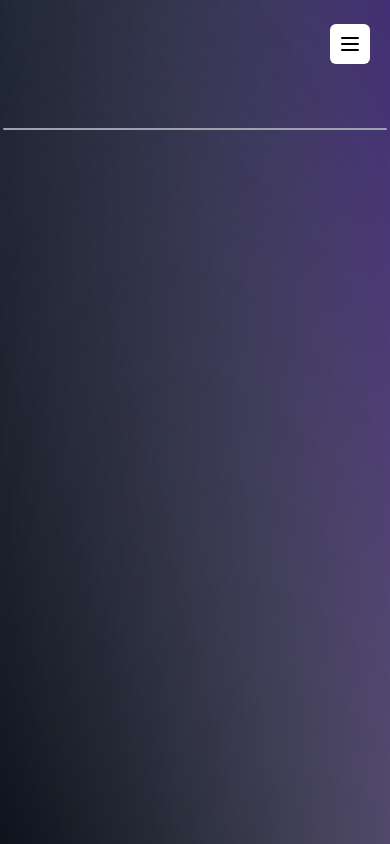
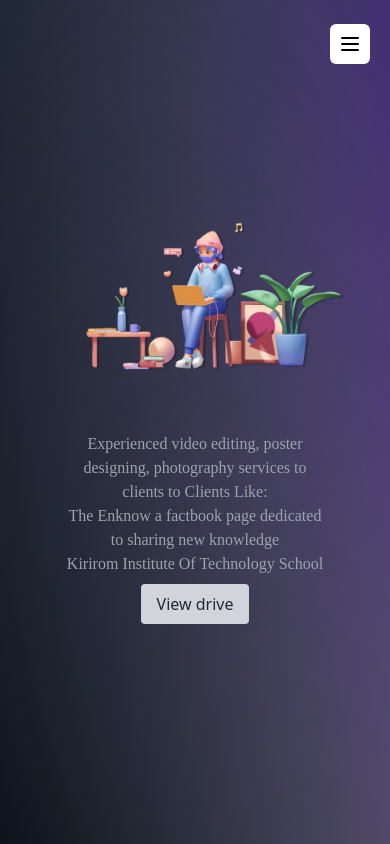
Before and after one commit to YinChantha/portfolio, a React (Vite) app: page /myproject in a window 390 px wide. Built offline with nearby package versions, Linux system fonts and the light colour scheme; the HTML template or start-up script is replaced by a standard one.

Commit message:
update responsive with my project

```diff
--- a/src/App.jsx
+++ b/src/App.jsx
@@ -3,8 +3,6 @@
 import About from "./Pages/About";
 import Myproject from "./Pages/Myproject";
 import Navbar from "./Navbar";
-import Basicreact from "./Components/Basicreact";
-import Landingpage from "./Components/Landingpage";
 
 function App() {
   return (
@@ -14,8 +12,6 @@
         <Route path="/" element={<Home />} />
         <Route path="/about" element={<About />} />
         <Route path="/myproject" element={<Myproject />} />
-        <Route path="/myproject/basicreact" element={<Basicreact />} />
-        <Route path="/myproject/landingpage" element={<Landingpage />} />
       </Routes>
     </div>
   );
--- a/src/Data/data.js
+++ /dev/null
@@ -1,37 +0,0 @@
-export const data = [
-  {
-    albumId: 1,
-    id: 1,
-    title: "accusamus beatae ad facilis cum similique qui sunt",
-    url: "https://via.placeholder.com/600/92c952",
-    thumbnailUrl: "https://via.placeholder.com/150/92c952",
-  },
-  {
-    albumId: 1,
-    id: 2,
-    title: "reprehenderit est deserunt velit ipsam",
-    url: "https://via.placeholder.com/600/771796",
-    thumbnailUrl: "https://via.placeholder.com/150/771796",
-  },
-  {
-    albumId: 1,
-    id: 3,
-    title: "officia porro iure quia iusto qui ipsa ut modi",
-    url: "https://via.placeholder.com/600/24f355",
-    thumbnailUrl: "https://via.placeholder.com/150/24f355",
-  },
-  {
-    albumId: 1,
-    id: 4,
-    title: "culpa odio esse rerum omnis laboriosam voluptate repudiandae",
-    url: "https://via.placeholder.com/600/d32776",
-    thumbnailUrl: "https://via.placeholder.com/150/d32776",
-  },
-  {
-    albumId: 1,
-    id: 5,
-    title: "natus nisi omnis corporis facere molestiae rerum in",
-    url: "https://via.placeholder.com/600/f66b97",
-    thumbnailUrl: "https://via.placeholder.com/150/f66b97",
-  },
-];
--- a/src/Navbar.jsx
+++ b/src/Navbar.jsx
@@ -13,10 +13,9 @@
     <div>
       <nav
         className={`relative z-10 md:bg-none items-center ${
-          blurbackground ? "bg-gradient-to-tr from-gray-900 inset-0" : ""
+          blurbackground ? "bg-gradient-to-tr from-gray-900" : ""
         }`}
       >
-        <div>
           <div className="flex items-center justify-end py-1 md:py-5 md:block">
             <div className="md:hidden">
               <button
@@ -55,19 +54,17 @@
               </button>
             </div>
           </div>
-        </div>
         <div
           className={`flex justify-center items-center pb-8 md:block md:pb-0 md:mt-0 ${
             navbar ? "block" : "hidden"
           }`}
         >
           <ul className="items-center justify-center gap-10 space-y-2 md:flex md:space-x-6 md:space-y-0">
-
             <li
-              className="text-gray-400 hover:text-blue-600"
+              className="text-gray-400 hover:text-blue-600 "
               onClick={toggleNavbar}
             >
-              <Link to="/" className="font-abhaya font-semibold text-3xl focus:text-violet-600">
+              <Link to="/" className="font-abhaya font-semibold text-3xl ">
                 Home
               </Link>
             </li>
--- a/src/Pages/About.jsx
+++ b/src/Pages/About.jsx
@@ -1,26 +1,25 @@
 import React from "react";
 import Typewriter from "typewriter-effect";
+
 const About = () => {
   return (
-    <div className="absolute inset-0 w-full h-full bg-cover bg-center bg-no-repeat">
+    <div className="absolute inset-0">
       <div className="absolute bg-gradient-to-bl from-violet-900 inset-0 opacity-100"></div>
       <div className="absolute bg-gradient-to-br from-gray-900 inset-0 opacity-100"></div>
       <div className="absolute bg-gradient-to-tr from-gray-900 inset-0 opacity-100"></div>
-      <div className=" relative flex flex-col md:flex-row justify-center h-screen items-center gap-x-10 ">
+      <div className=" relative flex flex-col md:flex-row justify-center h-screen items-center ">
         <div className="absolute bg-gradient-to-tr from-gray-800 inset-0 opacity-100 z-0"></div>
-        <div className="w-8/12 md:w-5/12 flex flex-col justify-center gap-y-4 md:mt-0 mt-8 ">
+        <div className="w-11/12 md:w-5/12 flex flex-col gap-y-4 md:mt-0 mt-12">
           <div>
-            <h1 className="font-abhaya font-semibold text-6xl text-white">
+            <h1 className="font-abhaya font-semibold text-4xl md:text-6xl text-white">
               <Typewriter
-                options={{
-                  strings: ["About Me!"],
-                  autoStart: true,
-                  loop: true,
+                onInit={(typewriter) => {
+                  typewriter.typeString("About Me").start();
                 }}
               />
             </h1>
           </div>
-          <div className="flex flex-col gap-y-4 ">
+          <div className="flex flex-col gap-y-4">
             <p className="font-abhaya text-white">
               Highly motivated and skilled Software Engineering student seeking
               challenging opportunities to apply my extensive internship
@@ -36,25 +35,22 @@
           <div style={{ zIndex: 1 }}>
             <button className="bg-gray-300 hover:bg-gray-400 text-gray-800 font-bold py-2 px-4 rounded inline-flex items-center">
               <svg
-                class="fill-current w-4 h-4 mr-2"
+                className="fill-current w-4 h-4 mr-2"
                 xmlns="http://www.w3.org/2000/svg"
                 viewBox="0 0 20 20"
               >
                 <path d="M13 8V2H7v6H2l8 8 8-8h-5zM0 18h20v2H0v-2z" />
               </svg>
-              <a
-                href="src/assets/YIN_CHANTHA_CV.pdf"
-                download
-              >
+              <a href="src/assets/YIN_CHANTHA_CV.pdf" download>
                 Download My CV
               </a>
             </button>
           </div>
         </div>
-        <div className="w-8/12 md:w-5/12 py-10 md:py-0">
+        <div className="w-11/12 md:w-5/12 py-3 md:py-0 ">
           <img
             src="src/assets/aboutmee.jpg"
-            class="h-auto max-w-full rounded-lg"
+            className="max-w-full rounded-lg"
             alt=""
           />
         </div>
--- a/src/Pages/Myproject.jsx
+++ b/src/Pages/Myproject.jsx
@@ -1,14 +1,9 @@
 import React, { useState } from "react";
-import { Link } from "react-router-dom";
-import Typewriter from "typewriter-effect";
 import "material-icons/iconfont/material-icons.css";
-import { data } from "../Data/data";
-import Barmyproject from "../Components/Barmyproject";
 const Myproject = (prop) => {
   const [navbar, setNavbar] = useState(false);
   return (
-    <div className="absolute inset-0">
-      <div className="dark:divide-y dark:divide-gray-700">
+    <div className="absolute inset-0 w-full">
       <div
         className="fixed inset-0 bg-gradient-to-bl from-violet-900 opacity-100"
         style={{ zIndex: -1 }}
@@ -25,8 +20,41 @@
         className="fixed inset-0 bg-gradient-to-tr from-black opacity-25"
         style={{ zIndex: -1 }}
       ></div>
+      <div className="relative flex flex-col justify-center h-screen">
+        <div className="flex justify-center">
+          <div className="w-full md:w-6/12 ">
+            <img
+              src="src/assets/editor.png"
+              className="max-w-full rounded-lg"
+              alt=""
+            />
           </div>
-      <Barmyproject />
+        </div>
+
+        <div className="flex justify-center items-center">
+          <div className="w-8/12">
+            <h1 className="font-abhaya text-gray-400 text-center">
+              Experienced video editing, poster designing, photography services
+              to clients to Clients Like:
+            </h1>
+            <p className="font-abhaya text-gray-400 text-center">
+              The Enknow a factbook page dedicated to sharing new knowledge
+              <br></br> Kirirom Institute Of Technology School
+            </p>
+            <div className="flex justify-center py-2">
+              <button className="bg-gray-300 hover:bg-gray-400 text-gray-800 font-bold py-2 px-4 rounded inline-flex items-center">
+                <a
+                  href="https://drive.google.com/drive/u/1/folders/1jUZZN0ORbMr2q5wjM0wJRBM0MiBNmtpP"
+                  target="_blank"
+                  rel="noopener noreferrer"
+                >
+                  View drive
+                </a>
+              </button>
+            </div>
+          </div>
+        </div>
+      </div>
     </div>
   );
 };
```
Also changed, not shown: src/Pages/Home.jsx (+11 -11 lines), src/assets/developer.png (added), src/assets/editor.png (added), src/index.css (line endings or trailing spaces). Lines whose indentation alone changed are shown as unchanged.
